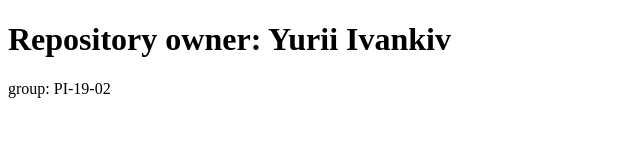
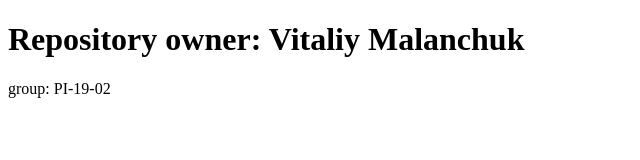
Before and after one commit to yuriiv1902/pr_protect_Ivankiv, a plain HTML site: page index.html in a window 1280 px wide. Shown: the whole page, without its empty margins (0-640 px from the left). Drawn offline with Linux system fonts and the light colour scheme.

Commit message:
Додано зміни у файл index.html

```diff
--- a/index.html
+++ b/index.html
@@ -7,7 +7,7 @@
 	<title>Yurii Ivankiv</title>
 </head>
 <body>
-	<h1>Repository owner: Yurii Ivankiv</h1>
+	<h1>Repository owner: Vitaliy Malanchuk</h1>
 	<p>group: PI-19-02</p>
 </body>
 </html>
```
